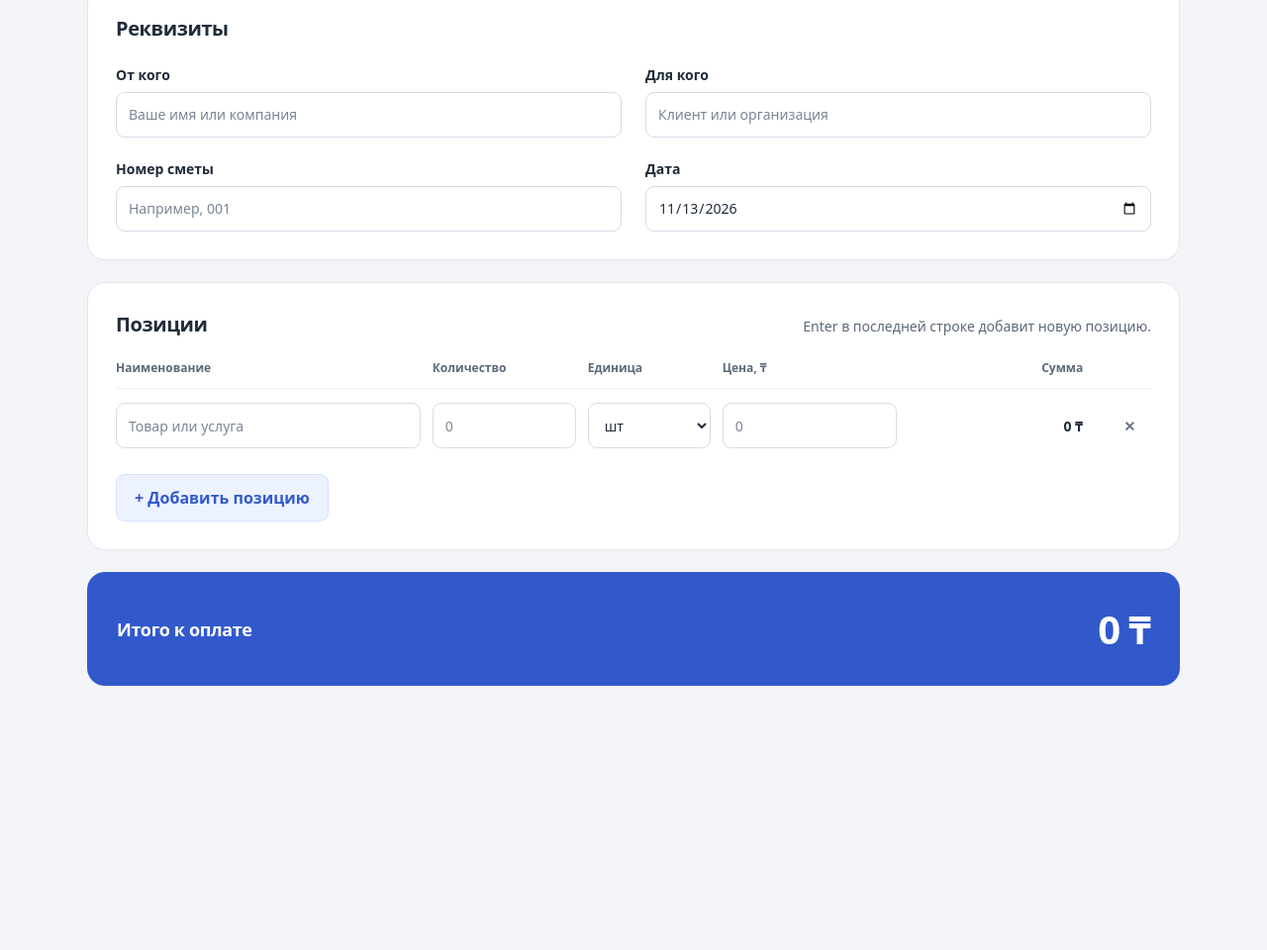
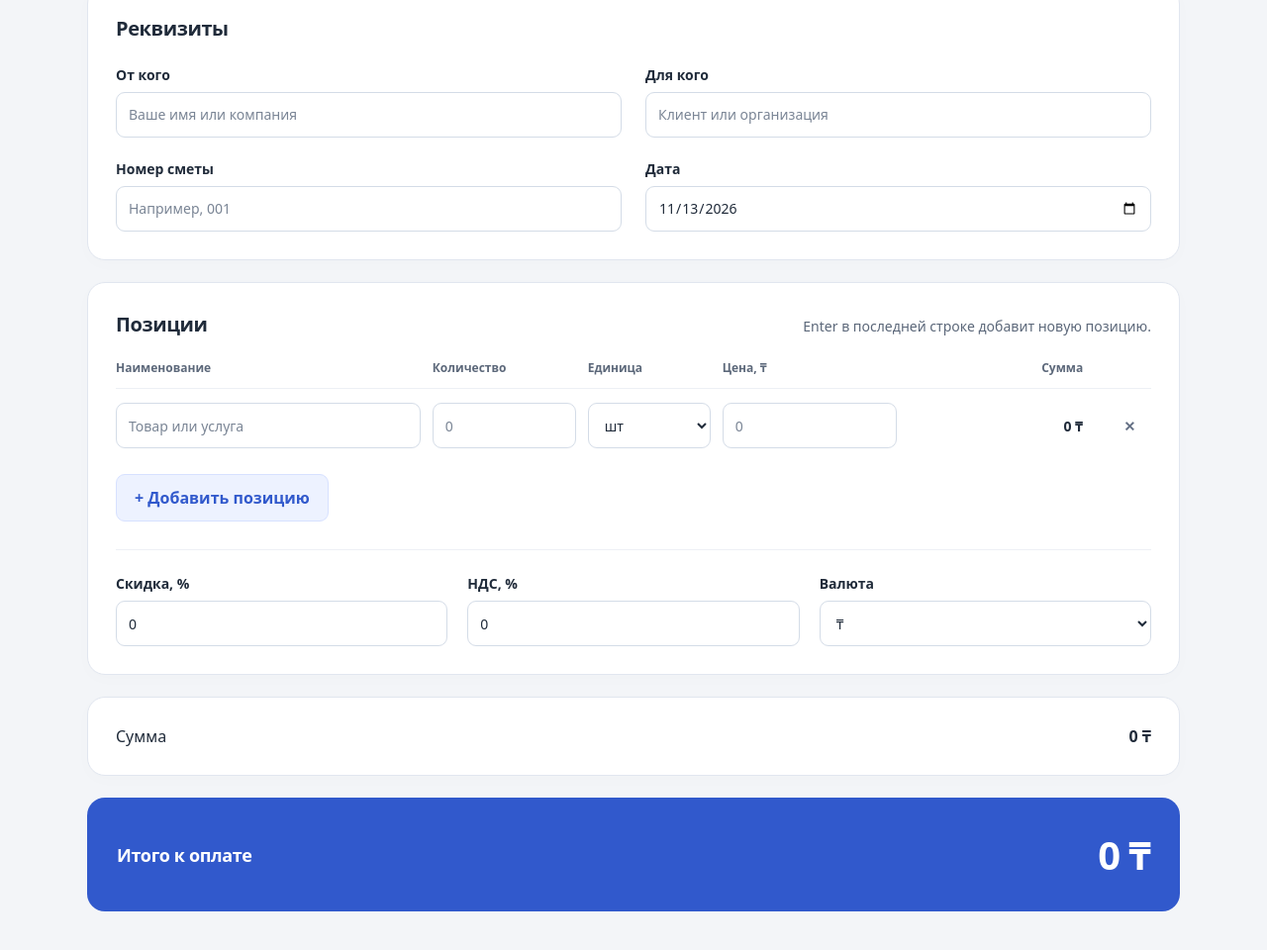
Before and after one commit to aidosbolshibaev-a11y/smeta-edu, a plain HTML site: page index.html in a window 1280 px wide. Shown: the part 214-1174 px from the top of the page at 99% size. Before the commit the page ends 971 px from the top, so only its background shows below. Drawn offline with Linux system fonts and the light colour scheme.

Commit message:
Добавить скидку, НДС и валюту

```diff
--- a/index.html
+++ b/index.html
@@ -35,15 +35,26 @@
           <th scope="col">Наименование</th>
           <th scope="col">Количество</th>
           <th scope="col">Единица</th>
-          <th scope="col">Цена, ₸</th>
+          <th scope="col">Цена, <span data-currency>₸</span></th>
           <th scope="col" class="amount-heading">Сумма</th>
           <th scope="col"><span class="sr-only">Удаление</span></th>
         </tr></thead>
         <tbody id="items"></tbody>
       </table>
       <button type="button" class="add-button" id="add-item">+ Добавить позицию</button>
+      <div class="adjustments">
+        <label>Скидка, %<input id="discount-rate" type="text" inputmode="decimal" value="0" autocomplete="off" spellcheck="false"></label>
+        <label>НДС, %<input id="vat-rate" type="text" inputmode="decimal" value="0" autocomplete="off" spellcheck="false"></label>
+        <label>Валюта<select id="currency"><option value="₸">₸</option><option value="₽">₽</option><option value="$">$</option><option value="€">€</option></select></label>
+      </div>
     </section>
 
+    <div class="card breakdown" aria-label="Расчёт итоговой суммы">
+      <div class="summary-row"><span>Сумма</span><output id="subtotal">0 ₸</output></div>
+      <div class="summary-row" id="discount-row" hidden><span>Скидка</span><output id="discount-amount">0 ₸</output></div>
+      <div class="summary-row" id="discounted-row" hidden><span>Сумма со скидкой</span><output id="discounted-amount">0 ₸</output></div>
+      <div class="summary-row" id="vat-row" hidden><span>НДС</span><output id="vat-amount">0 ₸</output></div>
+    </div>
     <section class="total-card" aria-labelledby="total-title">
       <h2 id="total-title">Итого к оплате</h2>
       <output id="total" aria-live="polite" aria-atomic="true">0 ₸</output>
@@ -55,7 +66,7 @@
       <td><label><span class="sr-only mobile-label">Наименование</span><input type="text" data-field="name" placeholder="Товар или услуга"></label></td>
       <td><label><span class="sr-only mobile-label">Количество</span><input type="text" inputmode="decimal" data-field="quantity" placeholder="0" autocomplete="off" spellcheck="false"></label></td>
       <td><label><span class="sr-only mobile-label">Единица</span><select data-field="unit"><option value="шт">шт</option><option value="час">час</option><option value="услуга">услуга</option></select></label></td>
-      <td><label><span class="sr-only mobile-label">Цена, ₸</span><input type="text" inputmode="decimal" data-field="price" placeholder="0" autocomplete="off" spellcheck="false"></label></td>
+      <td><label><span class="sr-only mobile-label">Цена, <span data-currency>₸</span></span><input type="text" inputmode="decimal" data-field="price" placeholder="0" autocomplete="off" spellcheck="false"></label></td>
       <td class="line-total-cell"><span class="mobile-label sr-only">Сумма</span><output data-field="amount">0 ₸</output></td>
       <td class="remove-cell"><button type="button" class="remove-button" aria-label="Удалить позицию">✕</button></td>
     </tr>
--- a/script.js
+++ b/script.js
@@ -4,7 +4,14 @@ const items = document.querySelector("#items");
 const template = document.querySelector("#item-template");
 const totalOutput = document.querySelector("#total");
 const addButton = document.querySelector("#add-item");
-const numberFormat = new Intl.NumberFormat("ru-RU", { maximumFractionDigits: 2 });
+const discountInput = document.querySelector("#discount-rate");
+const vatInput = document.querySelector("#vat-rate");
+const currencyInput = document.querySelector("#currency");
+const subtotalOutput = document.querySelector("#subtotal");
+const discountOutput = document.querySelector("#discount-amount");
+const discountedOutput = document.querySelector("#discounted-amount");
+const vatOutput = document.querySelector("#vat-amount");
+const numberFormat = new Intl.NumberFormat("ru-RU", { maximumFractionDigits: 0 });
 
 function readNumber(value) {
   const normalized = value.trim().replace(/[ \u00a0\u202f]/g, "").replace(",", ".");
@@ -14,32 +21,54 @@ function readNumber(value) {
 }
 
 function formatMoney(value) {
-  return `${numberFormat.format(value).replace(/[\u00a0\u202f]/g, " ")} ₸`;
+  return `${numberFormat.format(value).replace(/[\u00a0\u202f]/g, " ")} ${currencyInput.value}`;
 }
 
 function recalculate() {
-  let totalCents = 0;
+  let subtotal = 0;
   for (const row of items.rows) {
     const quantity = readNumber(row.querySelector('[data-field="quantity"]').value);
     const price = readNumber(row.querySelector('[data-field="price"]').value);
-    const calculated = Math.round(quantity * price * 100);
-    // Keep both individual amounts and the total within exact integer arithmetic.
-    const cents = Number.isSafeInteger(calculated) && Number.isSafeInteger(totalCents + calculated)
+    const calculated = Math.round(quantity * price);
+    // Round each line to whole currency units so visible amounts add up.
+    const amount = Number.isSafeInteger(calculated) && Number.isSafeInteger(subtotal + calculated)
       ? calculated : 0;
-    row.querySelector('[data-field="amount"]').textContent = formatMoney(cents / 100);
-    totalCents += cents;
+    row.querySelector('[data-field="amount"]').textContent = formatMoney(amount);
+    subtotal += amount;
   }
-  totalOutput.textContent = formatMoney(totalCents / 100);
+
+  const discountRate = Math.min(100, readNumber(discountInput.value));
+  const discount = Math.round(subtotal * (discountRate / 100));
+  const discounted = subtotal - discount;
+  const calculatedVat = Math.round(discounted * (readNumber(vatInput.value) / 100));
+  const vat = Number.isSafeInteger(calculatedVat) && Number.isSafeInteger(discounted + calculatedVat)
+    ? calculatedVat : 0;
+
+  subtotalOutput.textContent = formatMoney(subtotal);
+  discountOutput.textContent = formatMoney(discount);
+  discountedOutput.textContent = formatMoney(discounted);
+  vatOutput.textContent = formatMoney(vat);
+  totalOutput.textContent = formatMoney(discounted + vat);
+  document.querySelector("#discount-row").hidden = discount === 0;
+  document.querySelector("#discounted-row").hidden = discounted === 0;
+  document.querySelector("#vat-row").hidden = vat === 0;
+  document.querySelectorAll("[data-currency]").forEach((label) => {
+    label.textContent = currencyInput.value;
+  });
 }
 
 function addItem(focus = true) {
   const row = template.content.firstElementChild.cloneNode(true);
   items.append(row);
+  recalculate();
   if (focus) row.querySelector('[data-field="name"]').focus();
   return row;
 }
 
 addButton.addEventListener("click", () => addItem());
+discountInput.addEventListener("input", recalculate);
+vatInput.addEventListener("input", recalculate);
+currencyInput.addEventListener("change", recalculate);
 items.addEventListener("input", recalculate);
 items.addEventListener("click", (event) => {
   const button = event.target.closest(".remove-button");
--- a/styles.css
+++ b/styles.css
@@ -42,6 +42,11 @@ td:last-child, th:last-child { padding-right: 0; }
 .remove-button:hover { background: #eef2fc; color: var(--accent); }
 .add-button { background: #edf2ff; color: var(--accent); border: 1px solid #d7e1ff; padding: 12px 18px; margin-top: 12px; }
 .add-button:hover { background: #dfe8ff; }
+.adjustments { display: grid; grid-template-columns: repeat(3, minmax(0, 1fr)); gap: 20px; margin-top: 28px; padding-top: 24px; border-top: 1px solid #edf0f5; }
+.breakdown { display: grid; gap: 18px; }
+.summary-row { display: flex; justify-content: space-between; align-items: baseline; gap: 20px; }
+.summary-row[hidden] { display: none; }
+.summary-row output { font-weight: 650; text-align: right; overflow-wrap: anywhere; min-width: 0; }
 .total-card { display: flex; justify-content: space-between; align-items: center; gap: 20px; border-radius: 18px; padding: 30px; background: var(--accent); color: #fff; }
 .total-card h2 { font-size: 18px; }
 #total { font-size: clamp(28px, 4vw, 40px); font-weight: 750; letter-spacing: -.03em; overflow-wrap: anywhere; min-width: 0; text-align: right; }
@@ -61,6 +66,7 @@ td:last-child, th:last-child { padding-right: 0; }
   .page-header { margin-bottom: 24px; }
   .card { padding: 20px; border-radius: 14px; }
   .details-grid { grid-template-columns: minmax(0, 1fr); gap: 18px; }
+  .adjustments { grid-template-columns: minmax(0, 1fr); gap: 18px; }
   .section-heading { display: block; }
   .section-heading .hint { margin-top: 8px; }
   table, tbody { display: block; }
```
